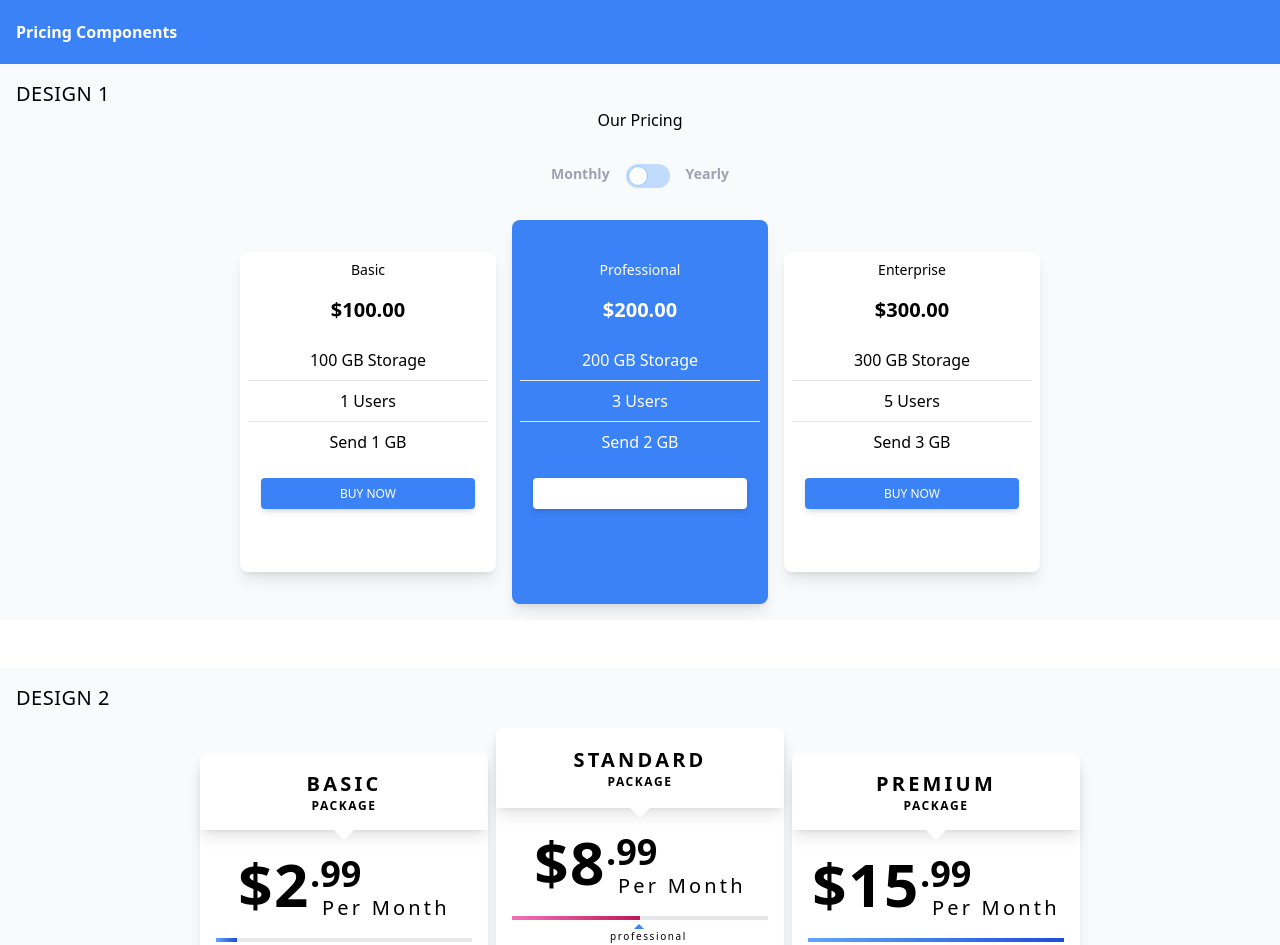
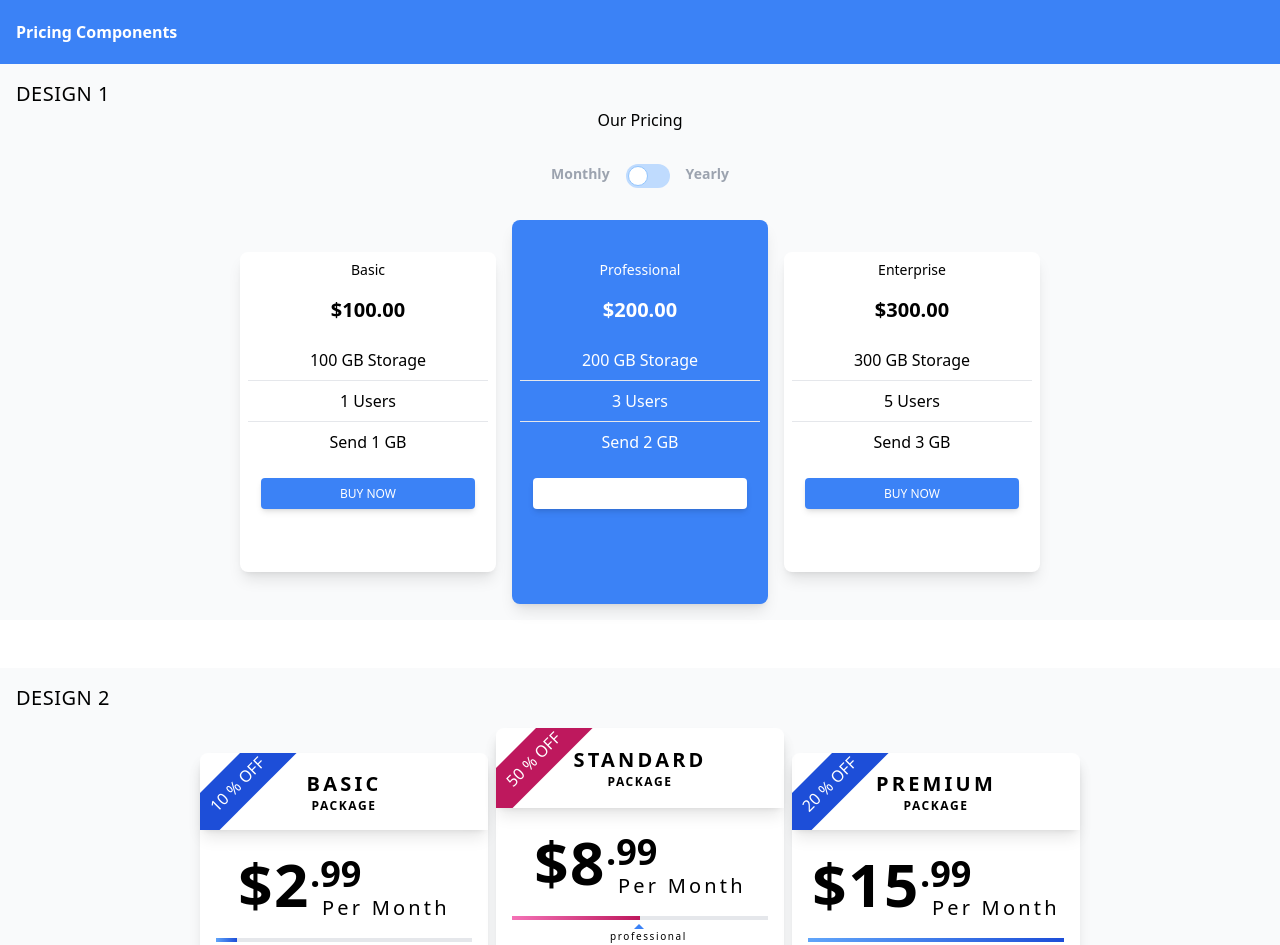
Before and after one commit to Neljohn-Cerera/portfolio-pricing-components, a Next.js app: page / in a window 1280 px wide. Shown: the top 945 px of the page. Built offline with nearby package versions, Linux system fonts and the light colour scheme.

Commit message:
design two 'added discount design

```diff
--- a/src/components/pricing/pricing-two/index.tsx
+++ b/src/components/pricing/pricing-two/index.tsx
@@ -19,6 +19,8 @@ const PricingTwo = () => {
             bgColor="bg-gradient-to-r from-blue-400 to-blue-700 hover:from-blue-900 hover:to-blue-900"
             p3Minus
             p4Minus
+            percentOff="10"
+            percentOffBG="bg-blue-700"
           />
           <Pricing
             title="STANDARD"
@@ -32,6 +34,8 @@ const PricingTwo = () => {
             bgColor="bg-gradient-to-r from-pink-400 to-pink-700 hover:from-pink-900 hover:to-pink-900"
             p3Minus={false}
             p4Minus
+            percentOff="50"
+            percentOffBG="bg-pink-700"
           />
           <Pricing
             title="PREMIUM"
@@ -45,6 +49,8 @@ const PricingTwo = () => {
             bgColor="bg-gradient-to-r from-blue-400 to-blue-700 hover:from-blue-900 hover:to-blue-900"
             p3Minus={false}
             p4Minus={false}
+            percentOff="20"
+            percentOffBG="bg-blue-700"
           />
         </div>
       </div>
--- a/src/components/pricing/pricing-two/pricing/index.tsx
+++ b/src/components/pricing/pricing-two/pricing/index.tsx
@@ -14,6 +14,8 @@ type Props = {
   bgColor: string;
   p3Minus: boolean;
   p4Minus: boolean;
+  percentOff: string;
+  percentOffBG: string;
 };
 
 const Pricing = ({
@@ -28,6 +30,8 @@ const Pricing = ({
   bgColor,
   p3Minus,
   p4Minus,
+  percentOff,
+  percentOffBG,
 }: Props) => {
   return (
     <div
@@ -36,7 +40,16 @@ const Pricing = ({
         height
       )}
     >
-      <div className="relative h-20 flex flex-col justify-center items-center shadow-lg">
+      <div className="overflow-hidden relative h-20 flex flex-col justify-center items-center shadow-lg">
+        <div
+          className={classnames(
+            "py-2 text-white text-center w-[150px] absolute",
+            "top-[70px] -left-[30px] origin-top-left -rotate-45",
+            percentOffBG
+          )}
+        >
+          {percentOff} % OFF
+        </div>
         <h3 className="tracking-[0.2rem] font-black text-xl">{title}</h3>
         <h4 className="tracking-[0.1rem] font-semibold text-xs">PACKAGE</h4>
         <div
```
